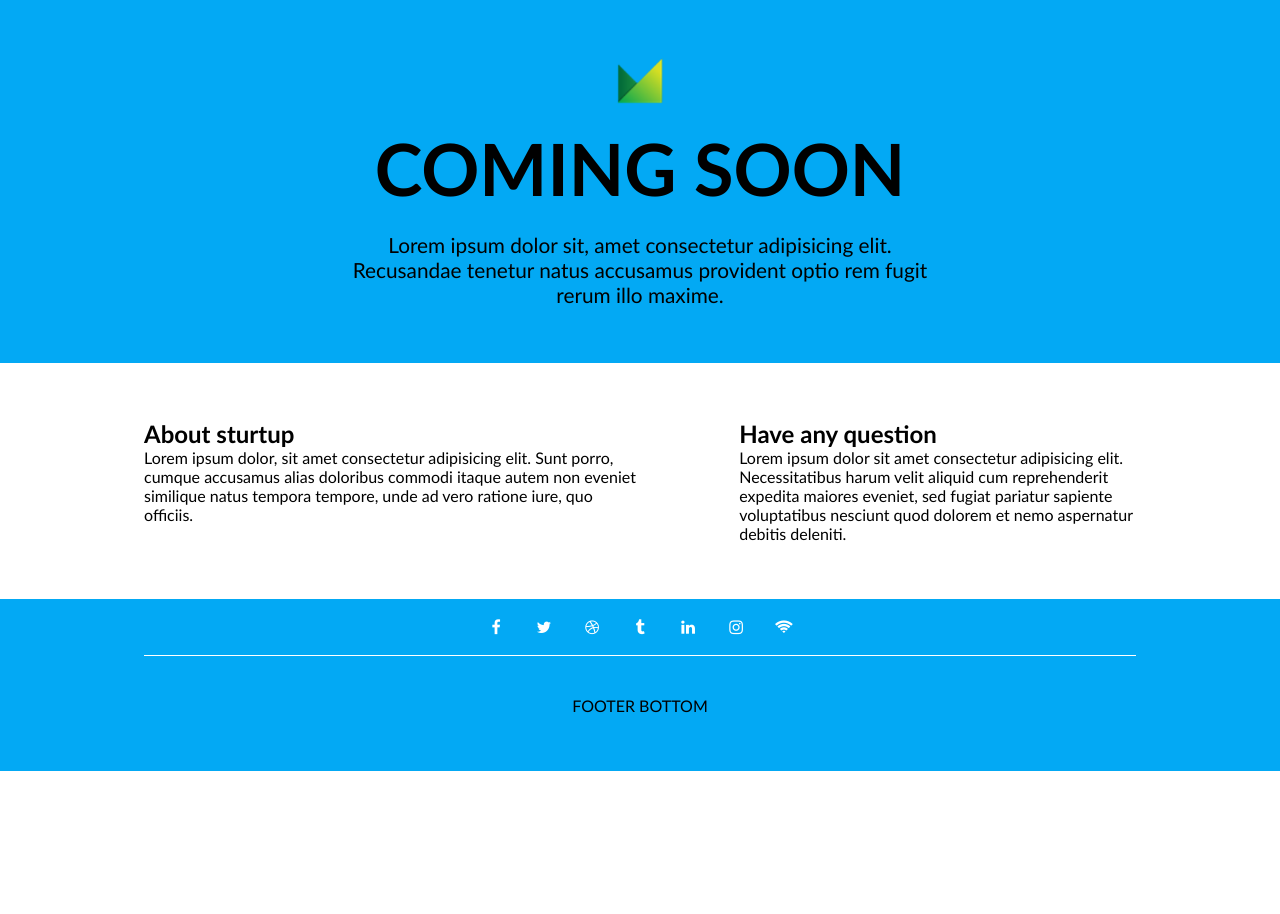
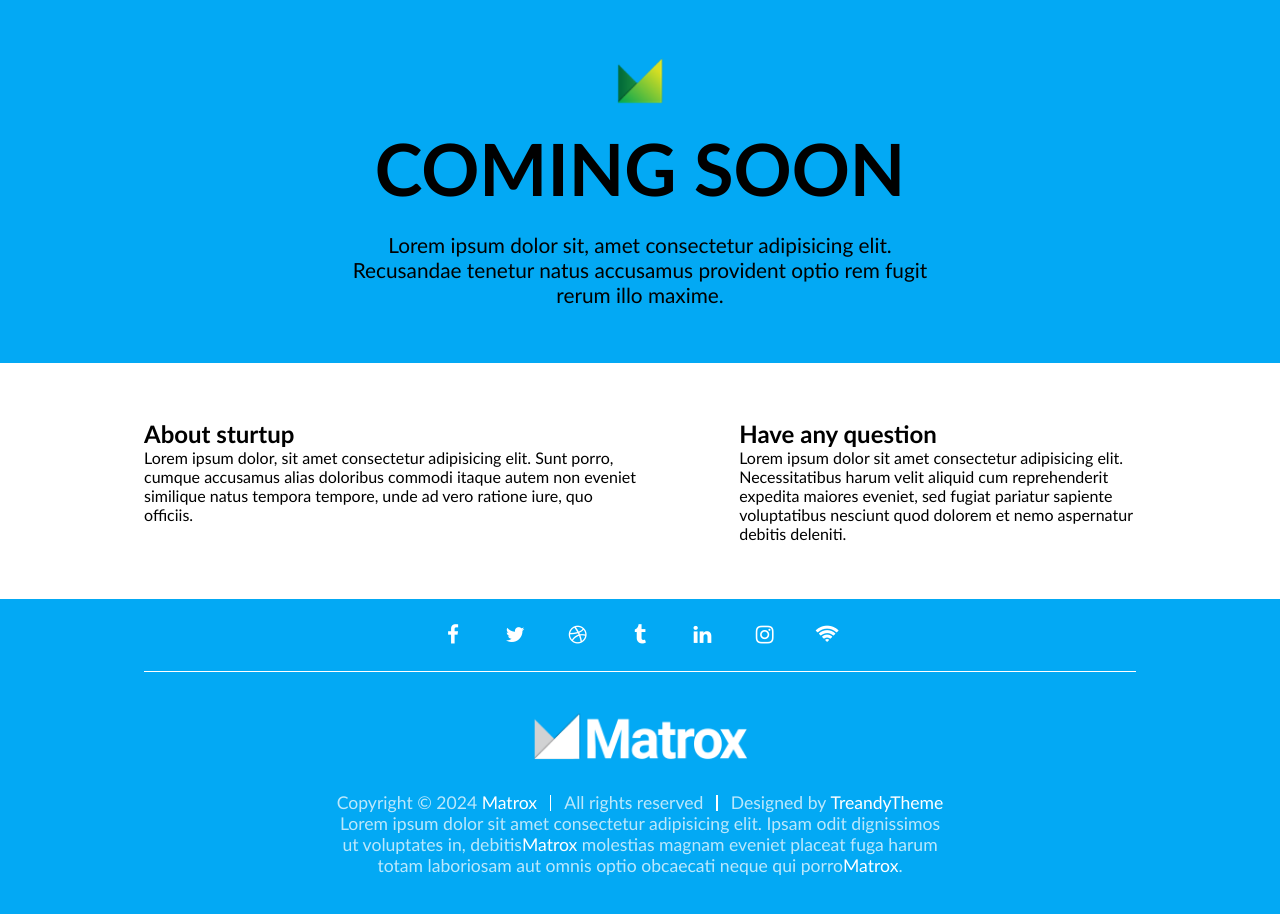
Before and after one commit to tropikalis/Coming, a website: page index.html in a window 1280 px wide. Before the commit the page ends 800 px from the top, so only its background shows below. Drawn offline with Linux system fonts and the light colour scheme.

Commit message:
Footer pseudo elements

```diff
--- a/css/pages/home.css
+++ b/css/pages/home.css
@@ -28,7 +28,7 @@ footer.container {
     display: flex;
     gap: 0.5em;
     padding: 0.5em 0;
-    font-size: 1rem;
+    font-size: 1.3rem;
     margin-bottom: 2.5rem;
     border-bottom: 0.1rem solid #fff;
 }
@@ -48,3 +48,47 @@ footer.container {
     color: #03a9f4;
     transition: all 1s;
 }
+
+footer.container > .row-short {
+gap: 0;
+color: #fffb;
+font-size: 1.1rem;
+text-align: center;
+}
+footer > .row-short a {
+    color: #fff;
+    text-decoration: none;
+}
+
+.footer-logo {
+height: 3rem;
+margin-bottom: 2rem;
+}
+
+.text-trio > p {
+    position: relative;
+}
+.text-trio > p::after {
+    content: '';
+    display: none;
+    width: 0.1rem;
+    height: 1rem;
+    background-color: #fff;
+    position: absolute;
+    top: 50%;
+    right: -0.9rem;
+    transform: translateY(-50%);
+}
+.text-trio > p:last-child::after {
+    display: none;
+}
+
+@media (min-width: 44rem) {
+    .text-trio {
+      display: flex;
+      gap: 1.7rem;
+    }
+.text-trio > p::after {
+    display: block;
+}
+}
--- a/index.html
+++ b/index.html
@@ -52,7 +52,14 @@
             <a class="fa fa-wifi" href="#"></a>
         </div>
         <div class="row-short">
-            FOOTER BOTTOM
+            <img class="footer-logo" src="./img/logo-white.png" alt="Logo">
+            <div class="text-trio">
+                <p>Copyright &copy; 2024 <a href="#">Matrox</a></p>
+                <p>All rights reserved</p>
+                <p>Designed by <a href="#" target="_blank">TreandyTheme</a></p>
+            </div>
+            <p>Lorem ipsum dolor sit amet consectetur adipisicing elit. Ipsam odit dignissimos ut voluptates in, debitis<a href="#">Matrox</a> molestias magnam eveniet placeat fuga harum totam laboriosam aut omnis optio obcaecati neque qui porro<a href="#">Matrox</a>.</p>
+
         </div>
     </footer>
 </body>
```
Also changed, not shown: img/logo-white.png (added).
